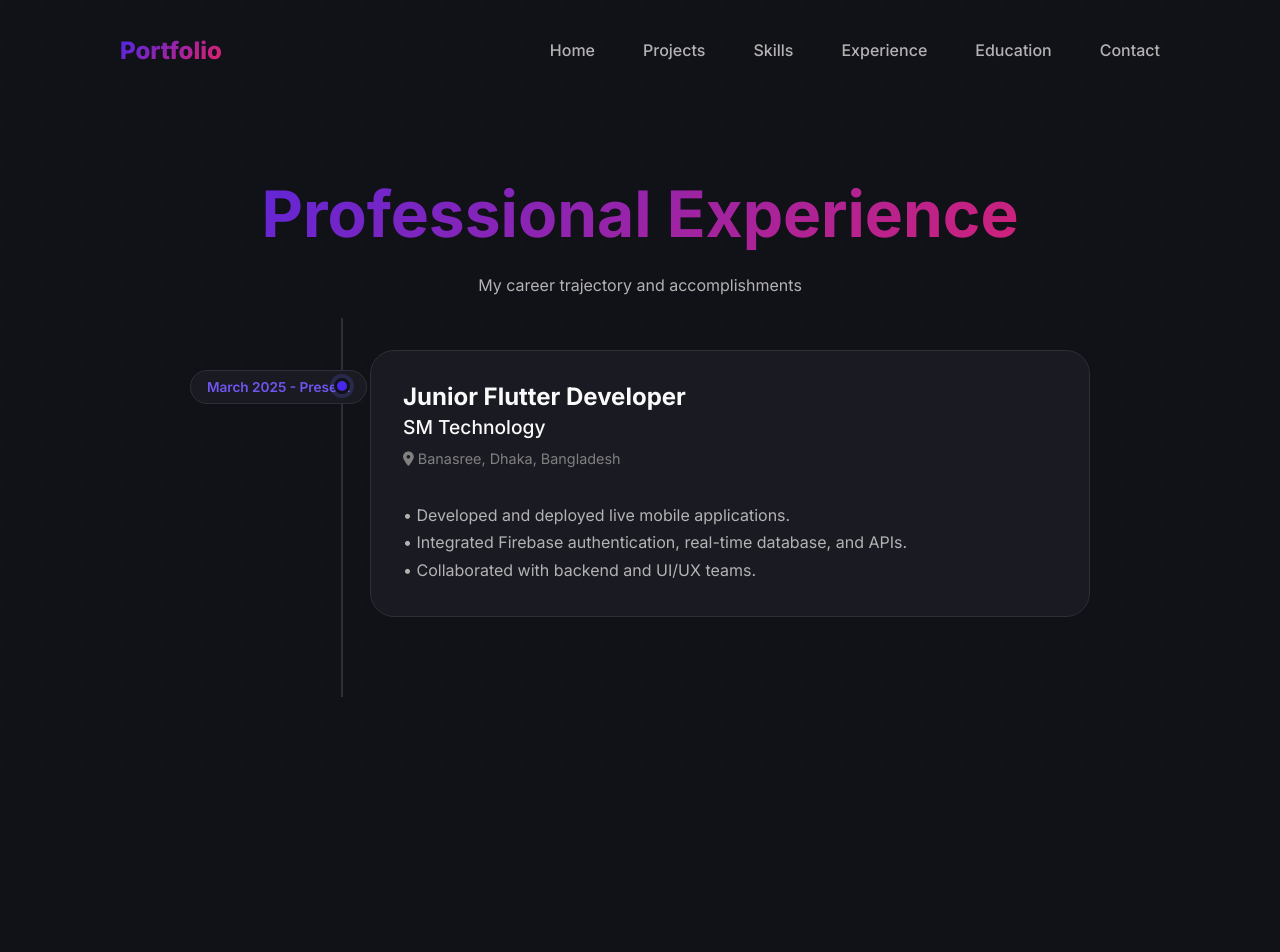
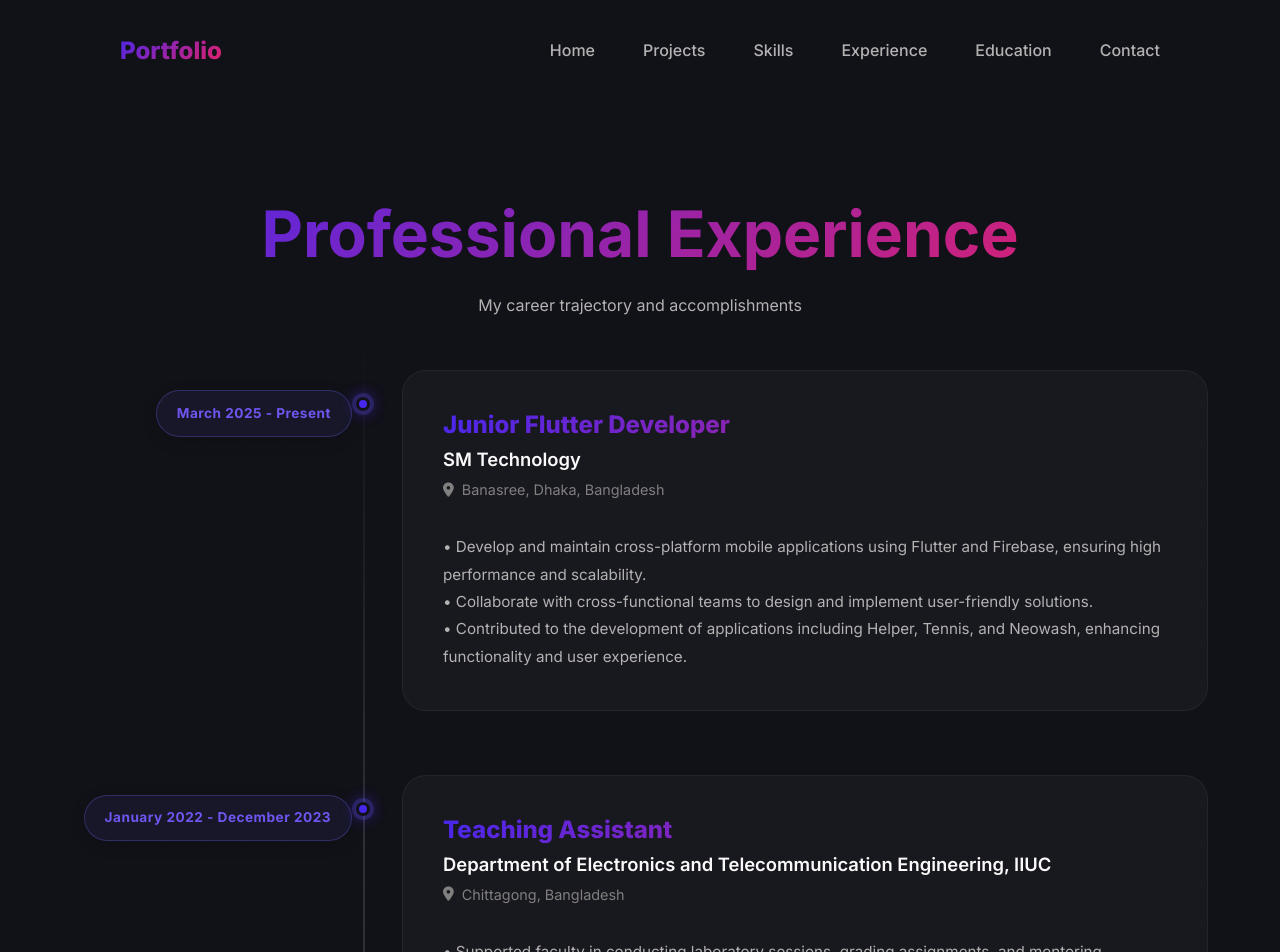
Before and after one commit to MdRak82692/my_portfolio, a React (Vite) app in the folder client/: page /experience in a window 1280 px wide. Shown: the top 952 px of the page. Before the commit the page ends 800 px from the top, so only its background shows below. Built offline with nearby package versions, Linux system fonts and the light colour scheme.

Commit message:
Force experience dates to single line with expanded layout

```diff
--- a/client/src/data/portfolioData.json
+++ b/client/src/data/portfolioData.json
@@ -174,7 +174,34 @@
       "startDate": "2025-03-01",
       "endDate": "",
       "current": true,
-      "description": "• Developed and deployed live mobile applications.\n• Integrated Firebase authentication, real-time database, and APIs.\n• Collaborated with backend and UI/UX teams."
+      "description": "• Develop and maintain cross-platform mobile applications using Flutter and Firebase, ensuring high performance and scalability.\n• Collaborate with cross-functional teams to design and implement user-friendly solutions.\n• Contributed to the development of applications including Helper, Tennis, and Neowash, enhancing functionality and user experience."
+    },
+    {
+      "company": "Department of Electronics and Telecommunication Engineering, IIUC",
+      "position": "Teaching Assistant",
+      "location": "Chittagong, Bangladesh",
+      "startDate": "2022-01-01",
+      "endDate": "2023-12-31",
+      "current": false,
+      "description": "• Supported faculty in conducting laboratory sessions, grading assignments, and mentoring students in core technical subjects.\n• Facilitated hands-on learning in electronics and telecommunication concepts."
+    },
+    {
+      "company": "Grameenphone Ltd.",
+      "position": "Industrial Attachment Intern",
+      "location": "Bangladesh",
+      "startDate": "2022-06-01",
+      "endDate": "2022-09-30",
+      "current": false,
+      "description": "• Gained practical experience in telecommunications systems and network infrastructure.\n• Assisted in operational tasks, contributing to a deeper understanding of industry applications."
+    },
+    {
+      "company": "Fiverr & Freelancer.com",
+      "position": "Freelance Web Developer & Logo Designer",
+      "location": "Remote",
+      "startDate": "2018-01-01",
+      "endDate": "2020-12-31",
+      "current": false,
+      "description": "• Designed and delivered responsive websites and professional logos for international clients.\n• Managed multiple projects, ensuring timely delivery and client satisfaction."
     }
   ],
   "education": [
@@ -185,7 +212,27 @@
       "startDate": "2019-01-01",
       "endDate": "2023-12-31",
       "current": false,
-      "grade": "CGPA: 3.77/4.00"
+      "grade": "CGPA: 3.777/4.00"
+    },
+    {
+      "institution": "Kazem Ali School & College",
+      "degree": "Higher Secondary Certificate (HSC)",
+      "fieldOfStudy": "Science",
+      "location": "Chittagong",
+      "startDate": "2017-01-01",
+      "endDate": "2019-12-31",
+      "current": false,
+      "grade": "GPA: 3.67/5.00"
+    },
+    {
+      "institution": "Probartak School & College",
+      "degree": "Secondary School Certificate (SSC)",
+      "fieldOfStudy": "Science",
+      "location": "Chittagong",
+      "startDate": "2015-01-01",
+      "endDate": "2017-12-31",
+      "current": false,
+      "grade": "GPA: 4.64/5.00"
     }
   ]
 }
--- a/client/src/pages/Experience/ExperiencePage.css
+++ b/client/src/pages/Experience/ExperiencePage.css
@@ -1,10 +1,11 @@
 .experience-page {
-  padding-top: 80px;
+  padding-top: 100px;
   min-height: 100vh;
+  padding-bottom: var(--section-padding);
 }
 
 .experience-timeline-container {
-  max-width: 900px;
+  max-width: 1200px; /* Increased from 1000px to expand layout */
   margin: 0 auto;
   position: relative;
   padding: 2rem 0;
@@ -13,79 +14,114 @@
 .experience-timeline-container::before {
   content: '';
   position: absolute;
-  left: 151px;
+  left: 291px; /* Increased to accommodate wider date side for single-line dates */
   top: 0;
   bottom: 0;
   width: 2px;
-  background: var(--border);
+  background: linear-gradient(to bottom, transparent, var(--border), var(--border), transparent);
 }
 
 .experience-timeline-item {
   display: flex;
-  margin-bottom: 3rem;
+  margin-bottom: 4rem;
   position: relative;
 }
 
 .experience-date-side {
-  width: 140px;
+  width: 280px; /* Increased to 280px to ensure dates like "January 2018 - December 2020" fit in one line */
   text-align: right;
-  padding-top: 1.5rem;
+  padding-top: 1.25rem;
+  flex-shrink: 0;
 }
 
 .date-badge {
-  background: var(--bg-card);
-  padding: 0.5rem 1rem;
+  background: rgba(99, 102, 241, 0.08);
+  backdrop-filter: blur(12px);
+  padding: 0.7rem 1.25rem;
   border-radius: var(--radius-full);
   font-size: 0.85rem;
-  font-weight: 600;
+  font-weight: 700;
   color: var(--primary-light);
-  border: 1px solid var(--border);
-  white-space: nowrap;
+  border: 1px solid rgba(99, 102, 241, 0.3);
+  display: inline-block;
+  white-space: nowrap; /* Forced to be in one line */
+  letter-spacing: 0.5px;
+  box-shadow: 0 4px 15px rgba(0, 0, 0, 0.15);
+  transition: all var(--transition-base);
+}
+
+.experience-timeline-item:hover .date-badge {
+  background: var(--primary);
+  color: white;
+  border-color: var(--primary);
+  transform: scale(1.05);
 }
 
 .timeline-dot {
-  width: 16px;
-  height: 16px;
+  width: 14px;
+  height: 14px;
   background: var(--primary);
   border: 3px solid var(--bg-dark);
   border-radius: 50%;
   position: absolute;
-  left: 144px;
-  top: 1.75rem;
+  left: 284px; /* Adjusted: 291 (line) - 7 (half dot) */
+  top: 1.65rem;
   z-index: 1;
-  box-shadow: 0 0 0 4px rgba(99, 102, 241, 0.2);
+  box-shadow: 0 0 0 4px rgba(99, 102, 241, 0.2), 0 0 15px var(--primary);
 }
 
 .experience-content-card {
   flex: 1;
-  margin-left: 40px;
-  padding: 2rem;
+  margin-left: 50px;
+  padding: 2.5rem;
+  background: rgba(255, 255, 255, 0.03);
+  backdrop-filter: blur(10px);
+  border: 1px solid rgba(255, 255, 255, 0.05);
+  border-radius: 24px;
+  transition: all var(--transition-base);
 }
 
-.experience-content-card .position {
-  font-size: 1.5rem;
-  margin-bottom: 0.25rem;
+.experience-content-card:hover {
+  transform: translateX(10px);
+  background: rgba(255, 255, 255, 0.05);
+  border-color: var(--primary);
+  box-shadow: var(--shadow-lg), var(--shadow-glow);
 }
 
-.experience-content-card .company-name {
-  font-size: 1.2rem;
-  font-weight: 500;
+.position {
+  font-size: 1.5rem;
+  font-weight: 800;
+  margin-bottom: 0.5rem;
+  background: var(--gradient-primary);
+  -webkit-background-clip: text;
+  background-clip: text;
+  -webkit-text-fill-color: transparent;
+}
+
+.company-name {
+  font-size: 1.15rem;
+  font-weight: 600;
   color: var(--text-primary);
   margin-bottom: 0.5rem;
 }
 
-.experience-content-card .location {
+.location {
   font-size: 0.9rem;
   color: var(--text-muted);
+  display: flex;
+  align-items: center;
+  gap: 0.5rem;
 }
 
 .exp-description {
+  margin-top: 1.5rem;
   color: var(--text-secondary);
-  line-height: 1.7;
+  line-height: 1.8;
   white-space: pre-wrap;
+  font-size: 0.95rem;
 }
 
-@media (max-width: 768px) {
+@media (max-width: 850px) {
   .experience-timeline-container::before {
     left: 20px;
   }
@@ -98,16 +134,21 @@
     width: auto;
     text-align: left;
     margin-left: 45px;
-    margin-bottom: 1rem;
+    margin-bottom: 1.25rem;
     padding-top: 0;
   }
 
   .timeline-dot {
     left: 13px;
-    top: 5px;
+    top: 6px;
   }
 
   .experience-content-card {
     margin-left: 45px;
+    padding: 1.5rem;
+  }
+
+  .experience-content-card:hover {
+    transform: translateY(-5px);
   }
 }
```
